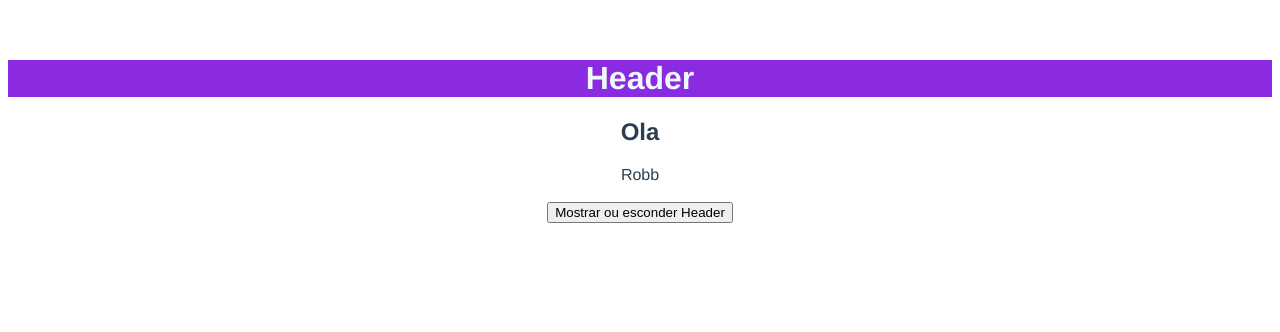
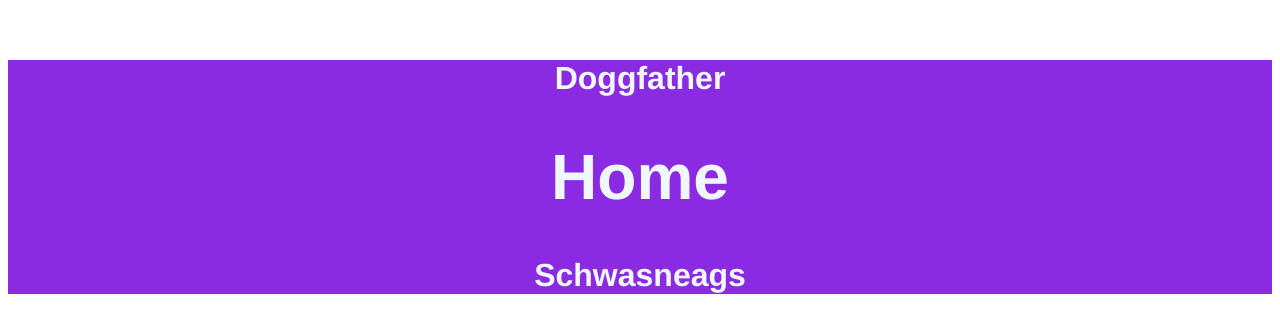
Before and after one commit to NicolasCristino/Vue-3, a Vue app in the folder app/: page / in a window 1280 px wide. Shown: the top 332 px of the page. Built offline with nearby package versions, Linux system fonts and the light colour scheme.

Commit message:
Componentes slots

```diff
--- a/app/src/App.vue
+++ b/app/src/App.vue
@@ -1,13 +1,13 @@
 <template>
-  <TheHeader v-show="showHeader"/>
-        <div>
-          <h2>Ola</h2>
-          {{ name }}
-        </div> <br>
-
-        <button @click="showHeader = !showHeader">
-          Mostrar ou esconder Header
-        </button>
+  <TheHeader>
+      <template v-slot:title>
+        <h1>Home</h1>
+      </template>
+      <template v-slot:description>
+        <p>Schwasneags</p>
+      </template>
+    Doggfather
+  </TheHeader>
 
 </template>
 
@@ -15,6 +15,9 @@
 import TheHeader from './components/TheHeader.vue'
 
 export default {
+  mounted(){
+    console.log(this.$slots)
+  },
   name: 'App',
   components: {
     TheHeader
@@ -24,43 +27,6 @@ export default {
       name: 'Robb',
       showHeader: true,
     }
-  },
-
-  // $el é a raíz do componente, o elemento child do template
-  beforeCreate(){
-    console.log('beforeCreate')
-    console.log('Estado:',this.name)
-    console.log('DOM:',this.$el)
-  },
-
-  created(){
-    console.log('created')
-    console.log('Estado:',this.name)
-    console.log('DOM:',this.$el)
-  },
-
-  beforeMount(){
-    console.log('beforeMount')
-    console.log('Estado:',this.name)
-    console.log('DOM:',this.$el)
-  },
-
-  mounted(){
-    console.log('mounted')
-    console.log('Estado:',this.name)
-    console.log('DOM:',this.$el)
-  },
-
-  beforeUnmount(){
-    console.log('beforeUnmount')
-    console.log('Estado:',this.name)
-    console.log('DOM:',this.$el)
-  },
-
-  unmounted(){
-    console.log('unmounted')
-    console.log('Estado:',this.name)
-    console.log('DOM:',this.$el)
   },
 
 
--- a/app/src/components/TheHeader.vue
+++ b/app/src/components/TheHeader.vue
@@ -1,9 +1,11 @@
 <template>
-    <div>
-        <header>
-            <h1>Header</h1>
-        </header>
-    </div>
+    <header>
+        <h1>
+            <slot></slot>
+            <slot name="title"></slot>
+            <slot name="description"></slot>
+        </h1>
+    </header>
 </template>
 
 <script>
```
